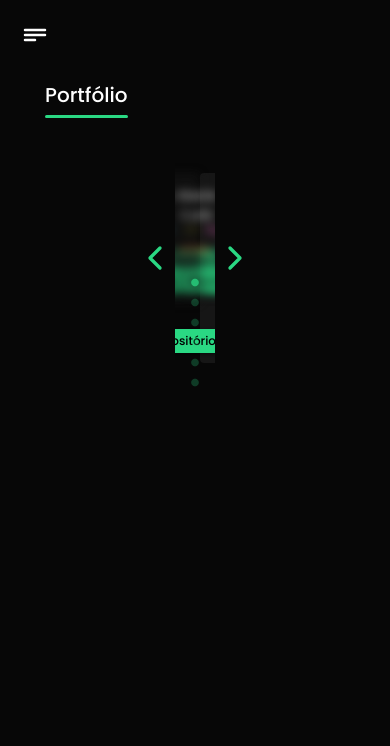
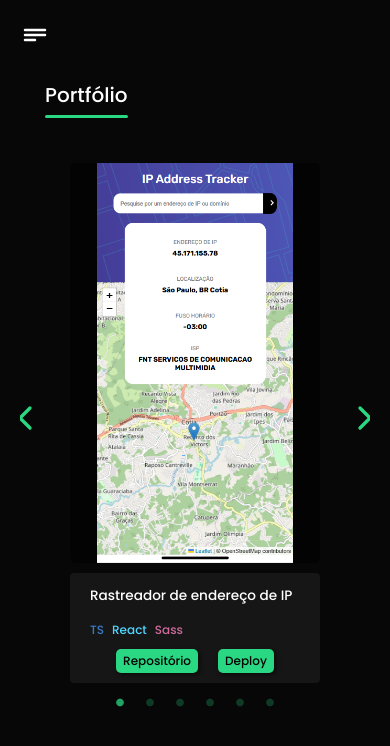
Before and after one commit to setDevJohn/portfolio, a React (Vite) app: page /portfolio in a window 390 px wide. Shown: the top 746 px of the page. Built offline with nearby package versions, Linux system fonts and the light colour scheme.

Commit message:
feat: finally responsive page

```diff
--- a/src/pages/Portfolio/Portfolio.tsx
+++ b/src/pages/Portfolio/Portfolio.tsx
@@ -36,6 +36,8 @@ export const Portfolio = () => {
       setWindowWidth(windowUpdated());
     };
 
+    handleResize();
+
     window.addEventListener('resize', handleResize);
 
     // Cleanup para evitar vazamentos de memória
@@ -64,14 +66,24 @@ export const Portfolio = () => {
     <PageContainer>
       <CarouselContainer $width={Math.max(0, (windowWidth - 350))}>
         <Slider {...settings} style={{ width: '100%' }}>
-          {projectList.map(({ path, name, repoLink, deployLink, stacks, }) => (
+          {projectList.map((curProduct) => {
+            const {
+              path,
+              name,
+              repoLink,
+              deployLink,
+              stacks,
+              mobile
+            } = curProduct;
+
+            return (
               <CardProject
                 key={name}
                 className="card-project"
                 $active={selectedCard === name}
                 onClick={() => setSelectedCard(name)}
               >
-              <ImageContainer>
+                <ImageContainer $mobileSrc={mobile}>
                   <ProjectImage src={path} alt={`project ${name}`}/>
                 </ImageContainer>
 
@@ -99,7 +111,8 @@ export const Portfolio = () => {
                   </CardFooter>
                 </InfoContainer>
               </CardProject>
-          ))}
+            );
+          })}
         </Slider>
       </CarouselContainer>
     </PageContainer>
--- a/src/pages/Portfolio/projectList.ts
+++ b/src/pages/Portfolio/projectList.ts
@@ -4,10 +4,17 @@ import githubProfile from '@assets/images/github-profile.png';
 import lavandinha from '@assets/images/lavandinha.png';
 import pokedex from '@assets/images/pokedex.png';
 import codeCafe from '@assets/images/code-cafe.png';
+import ipAddressTrackerMobile from '@assets/images/ip-address-tracker-mobile.png';
+import interactiveFormMobile from '@assets/images/interactive-form-mobile.png';
+import githubProfileMobile from '@assets/images/github-profile-mobile.png';
+import lavandinhaMobile from '@assets/images/lavandinha-mobile.png';
+import pokedexMobile from '@assets/images/pokedex-mobile.png';
+import codeCafeMobile from '@assets/images/code-cafe-mobile.png';
 
 export const projectList = [
   {
     path: ipAddressTracker,
+    mobile: ipAddressTrackerMobile,
     name: 'Rastreador de endereço de IP',
     repoLink: 'https://github.com/setDevJohn/ip-address-tracker',
     deployLink: 'https://ip-address-tracker-jhonyfreitasdev.vercel.app/',
@@ -19,6 +26,7 @@ export const projectList = [
   },
   {
     path: interactiveForm,
+    mobile: interactiveFormMobile,
     name: 'Formulário interativo',
     repoLink: 'https://github.com/setDevJohn/interactive-card-form',
     deployLink: 'https://setdevjohn.github.io/interactive-card-form/',
@@ -30,6 +38,7 @@ export const projectList = [
   },
   {
     path: githubProfile,
+    mobile: githubProfileMobile,
     name: 'Requisição de perfil do GitHub',
     repoLink: 'https://github.com/setDevJohn/github-profile',
     deployLink: 'https://setdevjohn.github.io/github-profile/',
@@ -41,6 +50,7 @@ export const projectList = [
   },
   {
     path: lavandinha,
+    mobile: lavandinhaMobile,
     name: 'Lavandinha bordados',
     repoLink: null,
     deployLink: 'https://lavandinha-bordados.vercel.app/',
@@ -52,6 +62,7 @@ export const projectList = [
   },
   {
     path: pokedex,
+    mobile: pokedexMobile,
     name: 'Pokedex',
     repoLink: 'https://github.com/setDevJohn/pokedex',
     deployLink: 'https://pokedex-alpha-mauve.vercel.app/',
@@ -64,6 +75,7 @@ export const projectList = [
   },
   {
     path: codeCafe,
+    mobile: codeCafeMobile,
     name: 'Code Café',
     repoLink: 'https://github.com/setDevJohn/code-cafe',
     deployLink: 'https://setdevjohn.github.io/code-cafe/',
--- a/src/pages/Portfolio/styles.ts
+++ b/src/pages/Portfolio/styles.ts
@@ -8,6 +8,10 @@ type IconProps = {
 
 type SkillProps = {
   $color: string
+}
+
+type ImageContainerProps = {
+  $mobileSrc: string
 }
 
 type CarouselContainerProps = {
@@ -54,7 +58,7 @@ export const CarouselContainer = styled.div.attrs<CarouselContainerProps>(({ $wi
   }
 `;
 
-export const ImageContainer = styled.div`
+export const ImageContainer = styled.div<ImageContainerProps>`
   position: relative;
   display: flex;
   justify-content: center;
@@ -65,6 +69,13 @@ export const ImageContainer = styled.div`
   overflow: hidden;
   margin: 0 auto 10px auto;
   width: 100%;
+
+  @media (max-width: 458px) {
+    img {
+      content: url(${({ $mobileSrc }) => $mobileSrc});
+      max-height: 400px;
+    }
+  }
 `;
 export const CardProject = styled.div`
   transition: 0.8s ease;
```
Lines whose indentation alone changed are shown as unchanged.
